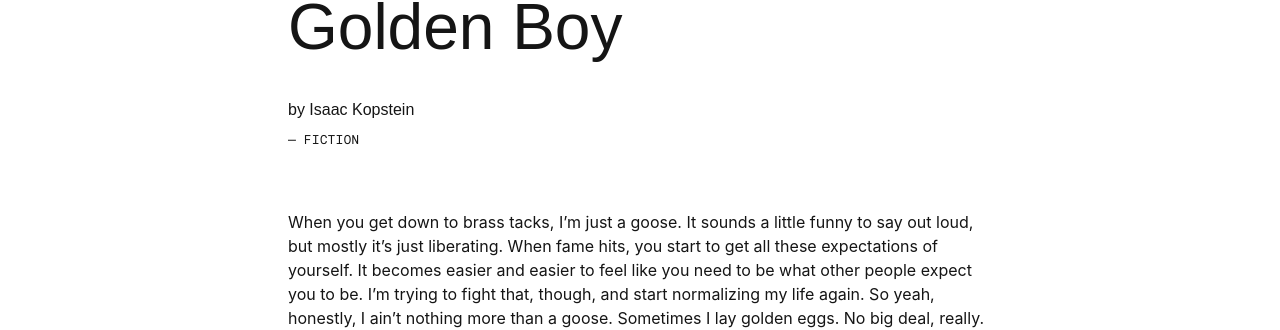
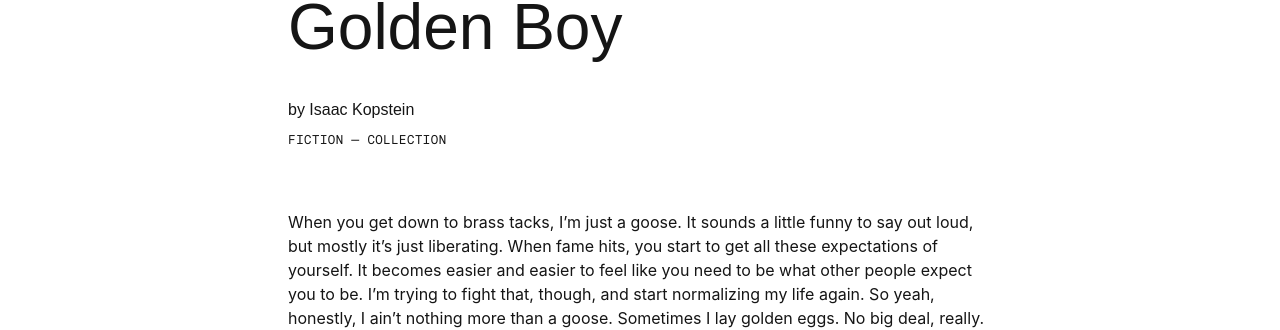
Before and after one commit to Other-People-UCSD/Pink-Currents, a Jekyll site: the page built from _posts/2020-04-24-golden-boy.md, in a window 1280 px wide and 900 px high. Shown: the part 290-620 px from the top of the window. Built offline with Jekyll 4.4.1, drawn with Linux system fonts in a browser that asks for light colours; nearby versions of some CDN libraries.

Commit message:
Update from Forestry.io Other People updated _posts/2020-04-24-golden-boy.md

```diff
--- a/_posts/2020-04-24-golden-boy.md
+++ b/_posts/2020-04-24-golden-boy.md
@@ -1,10 +1,12 @@
 ---
-category: Fiction
+category: Collection
 layout: Post
 title: Golden Boy
 contributor: Isaac Kopstein
 date: 2020-04-24T07:00:00.000+00:00
 thumb: ''
+tags:
+- Fiction
 
 ---
 When you get down to brass tacks, I’m just a goose. It sounds a little funny to say out loud, but mostly it's just liberating. When fame hits, you start to get all these expectations of yourself. It becomes easier and easier to feel like you need to be what other people expect you to be. I’m trying to fight that, though, and start normalizing my life again. So yeah, honestly, I ain’t nothing more than a goose. Sometimes I lay golden eggs. No big deal, really. I can lay normal ones, too. That’s what a lot of people don’t realize. They’re so quick to put me in this box as “The Golden Goose” but they never even consider that I enjoy doing regular goose things, too. It’s not all red carpets and cameos. I still catch my own fish and harass random passersby for bread during my spare time.
```
Also changed, not shown: .forestry/front_matter/templates/post.yml.
